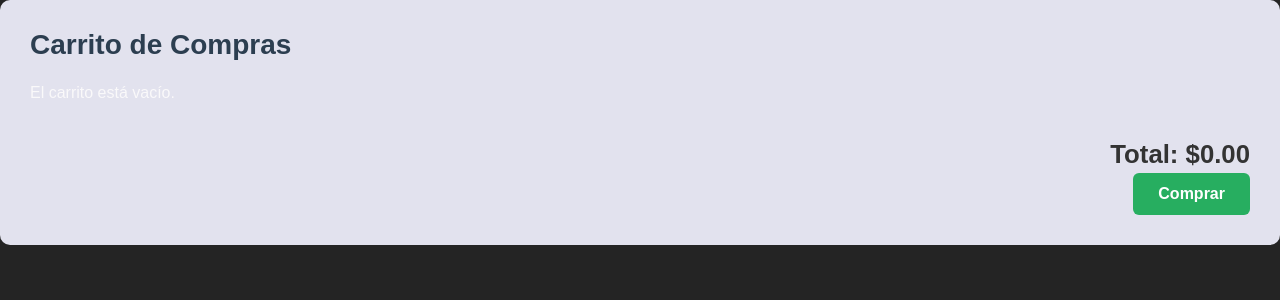
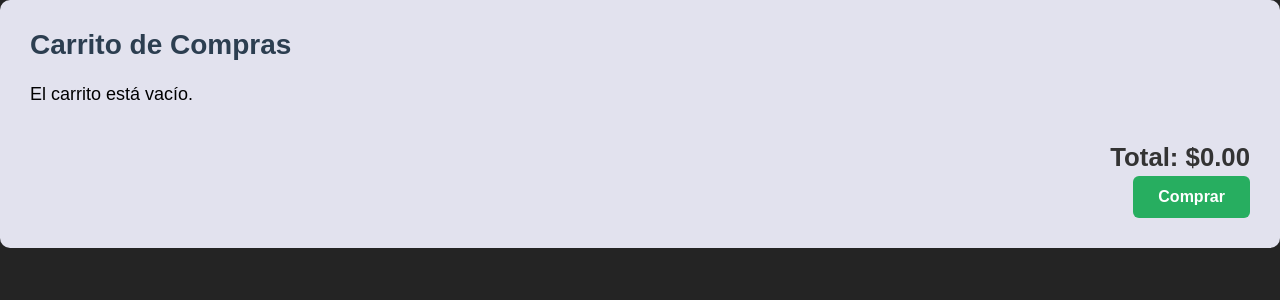
Before and after one commit to myesteban309595/landingpageingtokora, a React (Vite) app in the folder CLIENT/: page /cart in a window 1280 px wide. Shown: the top 300 px of the page. Built offline with nearby package versions, Linux system fonts and the light colour scheme.

Commit message:
ajustes de estilo en carrito de compras

```diff
--- a/CLIENT/src/components/CartPage.css
+++ b/CLIENT/src/components/CartPage.css
@@ -149,3 +149,8 @@
 .cart-item__details_input_number{
   margin-left: 10px;
 }
+
+.cart-page-message-noitem{
+  color: black;
+  font-size: large;
+}
--- a/CLIENT/src/components/CartPage.jsx
+++ b/CLIENT/src/components/CartPage.jsx
@@ -66,7 +66,7 @@ const CartPage = () => {
       <h1 className="title-header">Carrito de Compras</h1>
 
       {cartItems.length === 0 ? (
-        <p>El carrito está vacío.</p>
+        <p className="cart-page-message-noitem">El carrito está vacío.</p>
       ) : (
         <div className="cart-items">
           {cartItems.map((item) => (
```
